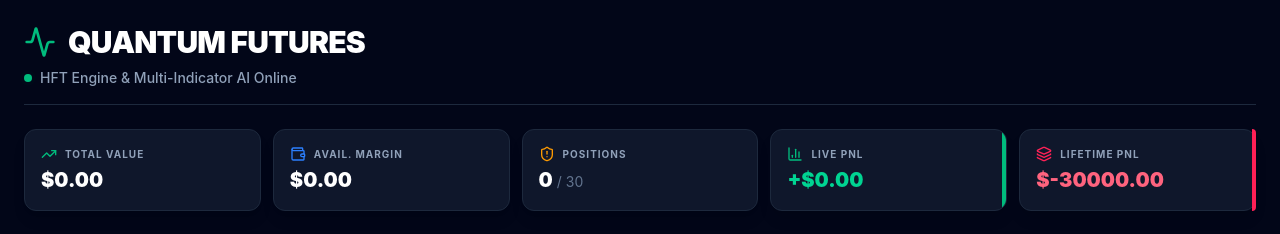
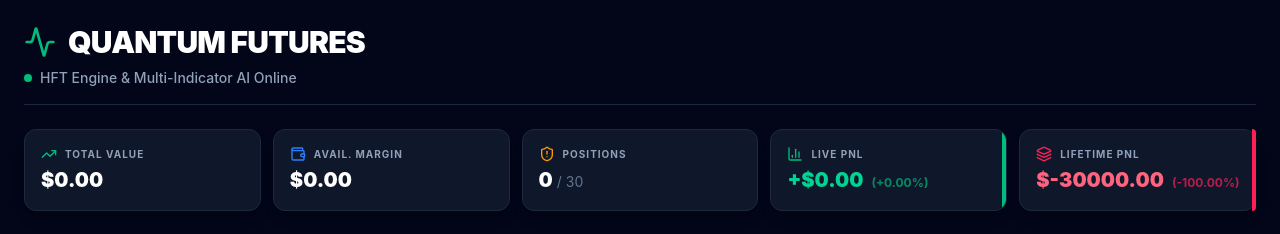
Before and after one commit to t3ffsung/crypto-dashboard, a React (Vite) app: page / in a window 1280 px wide. Shown: the top 234 px of the page. Built offline with nearby package versions, Linux system fonts and the light colour scheme; no server answers; the database is empty.

Commit message:
Update App.jsx

```diff
--- a/src/App.jsx
+++ b/src/App.jsx
@@ -18,7 +18,6 @@ export default function App() {
   const [orderInput, setOrderInput] = useState({ usdt: '', qty: '' });
   const [orderConfirm, setOrderConfirm] = useState(false);
 
-  // Floating Popover State
   const [showFees, setShowFees] = useState(false);
 
   useEffect(() => {
@@ -126,6 +125,7 @@ export default function App() {
   const grossPnLPercent = ((grossPnL / 30000) * 100).toFixed(2);
   const feesPercent = ((totalFeesPaid / 30000) * 100).toFixed(2);
   const netPnLPercent = ((lifetimeRealizedPnL / 30000) * 100).toFixed(2);
+  const livePnLAccountPercent = ((totalLiveProfitUsd / 30000) * 100).toFixed(2);
 
   const assetAccumulatedPnL = {};
   trades.forEach(trade => {
@@ -184,15 +184,21 @@ export default function App() {
           <p className="text-base md:text-xl font-black text-white">{Object.keys(portfolio.positions || {}).length} <span className="text-slate-500 text-xs md:text-sm font-normal">/ 30</span></p>
         </div>
 
+        {/* THE FIX: Live PnL now includes % */}
         <div className="bg-slate-900 p-3 md:p-4 rounded-xl border border-slate-800 shadow-lg relative overflow-hidden">
           <div className={`absolute top-0 right-0 w-1 h-full ${totalLiveProfitUsd >= 0 ? 'bg-emerald-500' : 'bg-rose-500'}`}></div>
           <div className="flex items-center gap-2 mb-1"><BarChart3 className={`h-3 w-3 md:h-4 md:w-4 ${totalLiveProfitUsd >= 0 ? 'text-emerald-500' : 'text-rose-500'}`} /><h2 className="text-[9px] md:text-[10px] font-bold text-slate-400 uppercase tracking-widest">Live PnL</h2></div>
+          <div className="flex items-baseline gap-1.5 md:gap-2">
             <p className={`text-base md:text-xl font-black ${totalLiveProfitUsd >= 0 ? 'text-emerald-400' : 'text-rose-400'}`}>
               {totalLiveProfitUsd >= 0 ? '+' : ''}${totalLiveProfitUsd.toFixed(2)}
             </p>
+            <span className={`text-[10px] md:text-xs font-bold ${totalLiveProfitUsd >= 0 ? 'text-emerald-500/70' : 'text-rose-500/70'}`}>
+              ({totalLiveProfitUsd >= 0 ? '+' : ''}{livePnLAccountPercent}%)
+            </span>
+          </div>
         </div>
 
-        {/* THE FIX: Floating Absolute Pop-over for Lifetime PnL */}
+        {/* THE FIX: Lifetime PnL now includes % */}
         <div className="relative">
           <div
             className="bg-slate-900 p-3 md:p-4 rounded-xl border border-slate-800 shadow-lg h-full cursor-pointer hover:bg-slate-800/50 transition-colors"
@@ -202,9 +208,14 @@ export default function App() {
             <div className="flex justify-between items-start mb-1">
                <div className="flex items-center gap-2"><Layers className={`h-3 w-3 md:h-4 md:w-4 ${lifetimeRealizedPnL >= 0 ? 'text-emerald-500' : 'text-rose-500'}`} /><h2 className="text-[9px] md:text-[10px] font-bold text-slate-400 uppercase tracking-widest">Lifetime PnL</h2></div>
             </div>
+            <div className="flex items-baseline gap-1.5 md:gap-2">
               <p className={`text-base md:text-xl font-black ${lifetimeRealizedPnL >= 0 ? 'text-emerald-400' : 'text-rose-400'}`}>
                  {lifetimeRealizedPnL >= 0 ? '+' : ''}${lifetimeRealizedPnL.toFixed(2)}
               </p>
+              <span className={`text-[10px] md:text-xs font-bold ${lifetimeRealizedPnL >= 0 ? 'text-emerald-500/70' : 'text-rose-500/70'}`}>
+                 ({lifetimeRealizedPnL >= 0 ? '+' : ''}{netPnLPercent}%)
+              </span>
+            </div>
           </div>
 
           {/* Floating Z-Index Dropdown */}
@@ -287,7 +298,7 @@ export default function App() {
         </div>
       </div>
 
-      {/* FULL WIDTH SPLIT MATRIX FOR ACTIVE HOLDINGS (Mobile Height Fixes) */}
+      {/* FULL WIDTH SPLIT MATRIX FOR ACTIVE HOLDINGS */}
       <div className="bg-slate-900 rounded-xl border border-slate-800 shadow-lg p-3 md:p-5 mb-4 md:mb-6">
         <h3 className="text-[10px] md:text-xs font-bold text-slate-400 uppercase tracking-widest mb-3 md:mb-4 flex items-center gap-2"><Wallet className="h-3 w-3 md:h-4 md:w-4 text-blue-500" /> Active Holdings Split-Matrix</h3>
 
```
Lines whose indentation alone changed are shown as unchanged.
